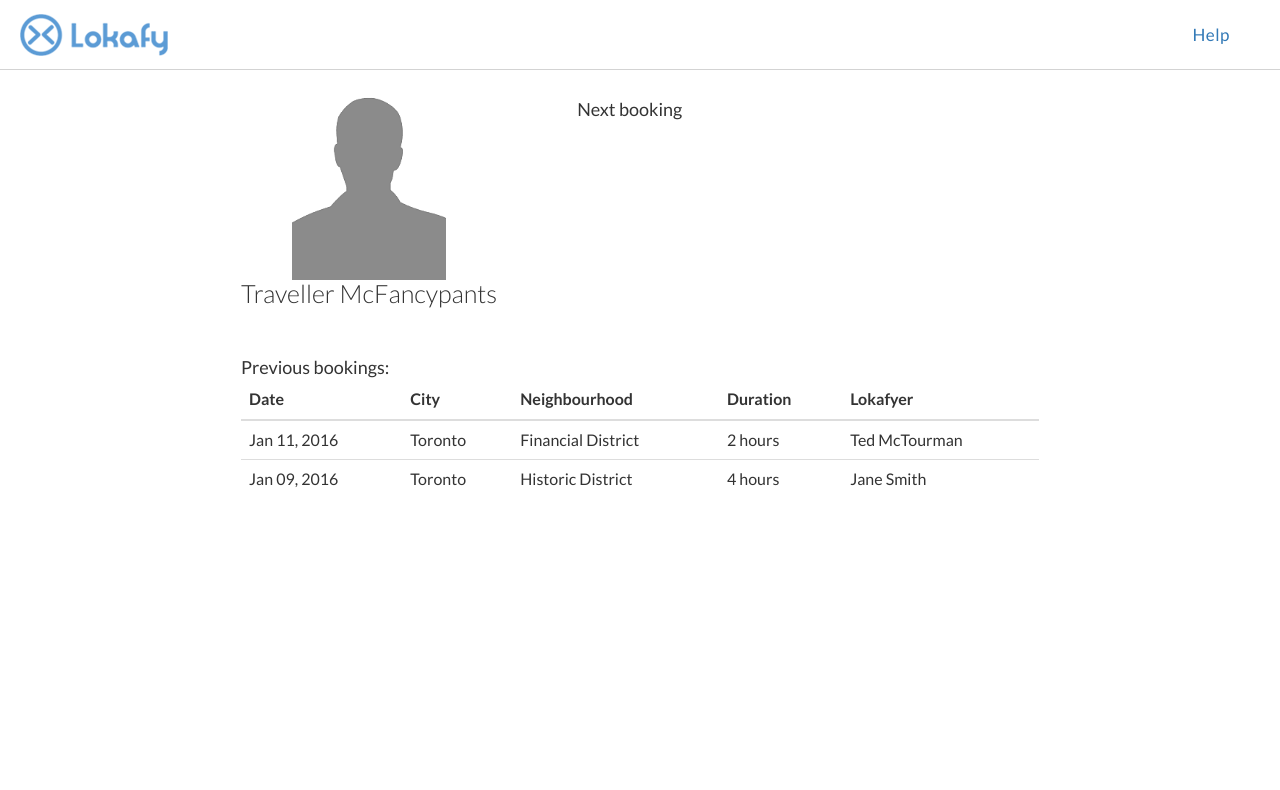
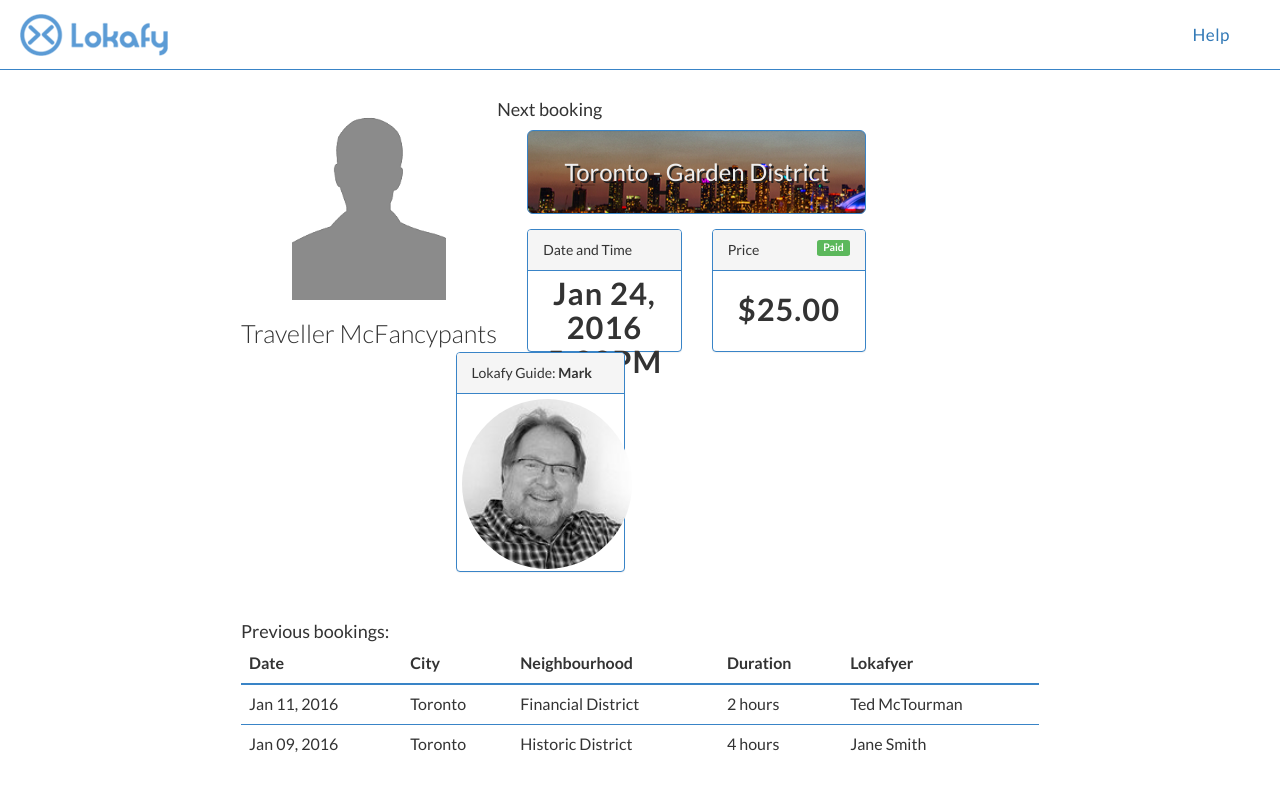
Before and after one commit to Nigh7Sh4de/MyStuff, a plain HTML site: page Lokafy/index.htm in a window 1280 px wide. Drawn offline with Linux system fonts and the light colour scheme.

Commit message:
Finished rough draft

```diff
--- a/Lokafy/index.htm
+++ b/Lokafy/index.htm
@@ -24,6 +24,37 @@
 
             <div id="nextBooking">
                 <h4>Next booking</h4>
+                <div class="col-md-8">
+                    <div class="well well-lg">
+                        Toronto - Garden District
+                    </div>
+
+                    <div class="col-md-6">
+                        <div class="panel panel-default">
+                            <div class="panel-heading">Date and Time</div>
+                            <div class="panel-body">
+                                <h1 id="dateTime">Jan 24, 2016<br />5:00PM</h1>
+                            </div>
+                        </div>
+                    </div>
+                    <div class="col-md-6">
+                        <div class="panel panel-default">
+                            <div class="panel-heading">Price<span class="label label-success pull-right">Paid</span></div>
+                            <div class="panel-body">
+                                <h1 id="price">$25.00</h1>
+                            </div>
+                        </div>
+                    </div>
+
+                </div>
+                <div class="col-md-4">
+                    <div id="guidePanel" class="panel panel-default">
+                        <div class="panel-heading">Lokafy Guide: <span>Mark</span></div>
+                        <div class="panel-body">
+                            <img class="img-circle" src="images/guide.jpg" />
+                        </div>
+                    </div>
+                </div>
 
             </div>
         </div>
@@ -66,9 +97,11 @@
 
     <style>
 
+
     .row {
         margin-top: 20px;
         margin-bottom: 40px;
+        overflow: visible;
     }
 
     .container {
@@ -78,21 +111,77 @@
 
     #profile {
         text-align: center;
-        margin-right:80px;
     }
 
     #profile h2 {
-        margin: auto;
+        margin: 20px auto auto auto;
     }
 
     #profile img {
-        margin: auto;
+        margin: 20px auto auto auto;
         width: 60%
+    }
+
+    #nextBooking {
+        margin-left: 25%;
+    }
+
+    #nextBooking h4 {
+        padding-left: 30px;
+    }
+
+    #price {
+        margin: 7px auto 7px auto;
+    }
+
+    #dateTime {
+        margin: -9px auto 7px auto;
+    }
+
+    #nextBooking .well {
+        margin: 0 15px 15px 15px;
+        text-align: center;
+        font-size: 24px;
+        text-shadow: 2px 2px #222222;
+        color: #EEEEEE;
+        background: url('images/toronto-skyline.jpg') no-repeat 0% 58%;
+    }
+
+    #nextBooking .panel {
+        margin-bottom: 0;
+    }
+
+    #nextBooking .panel-body {
+        text-align: center;
+        height: 80px;
+    }
+
+    #guidePanel {
+        height: 220px;
+    }
+
+    #guidePanel img {
+        height: 170px;
+        margin:
+    }
+
+    #guidePanel span {
+        font-weight: bolder;
+    }
+
+    #guidePanel .panel-body {
+        padding: 5px;
     }
 
     #previousBookingsHeader {
         margin-bottom: 2px;
     }
+
+    * {
+        border-color: #3984c7!important;
+    }
+
+
 
 
     </style>
```
Also changed, not shown: Lokafy/images/Allan_Gardens_Toronto.jpg (added), Lokafy/images/guide.jpg (added), Lokafy/images/toronto-skyline.jpg (added), 1 other file.
